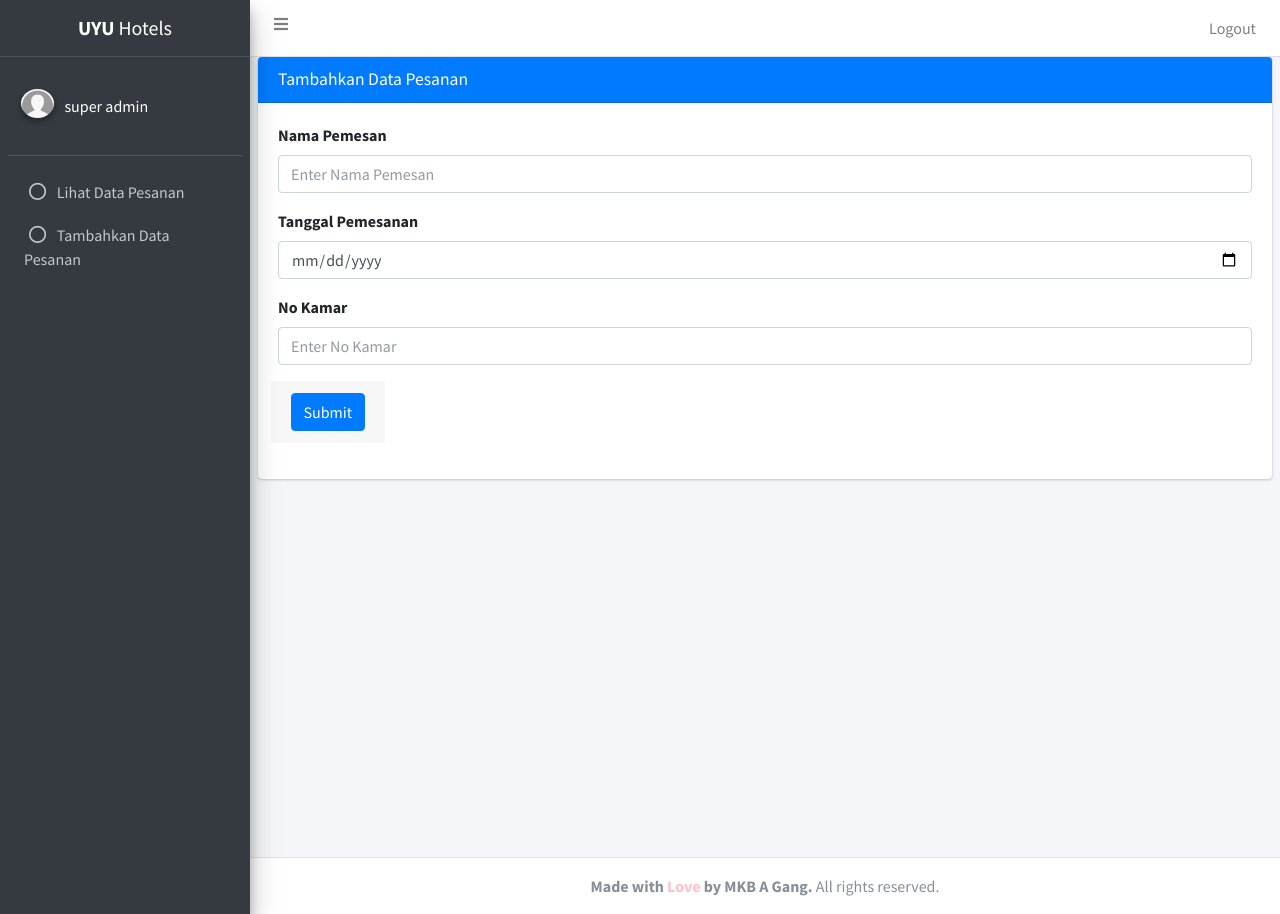
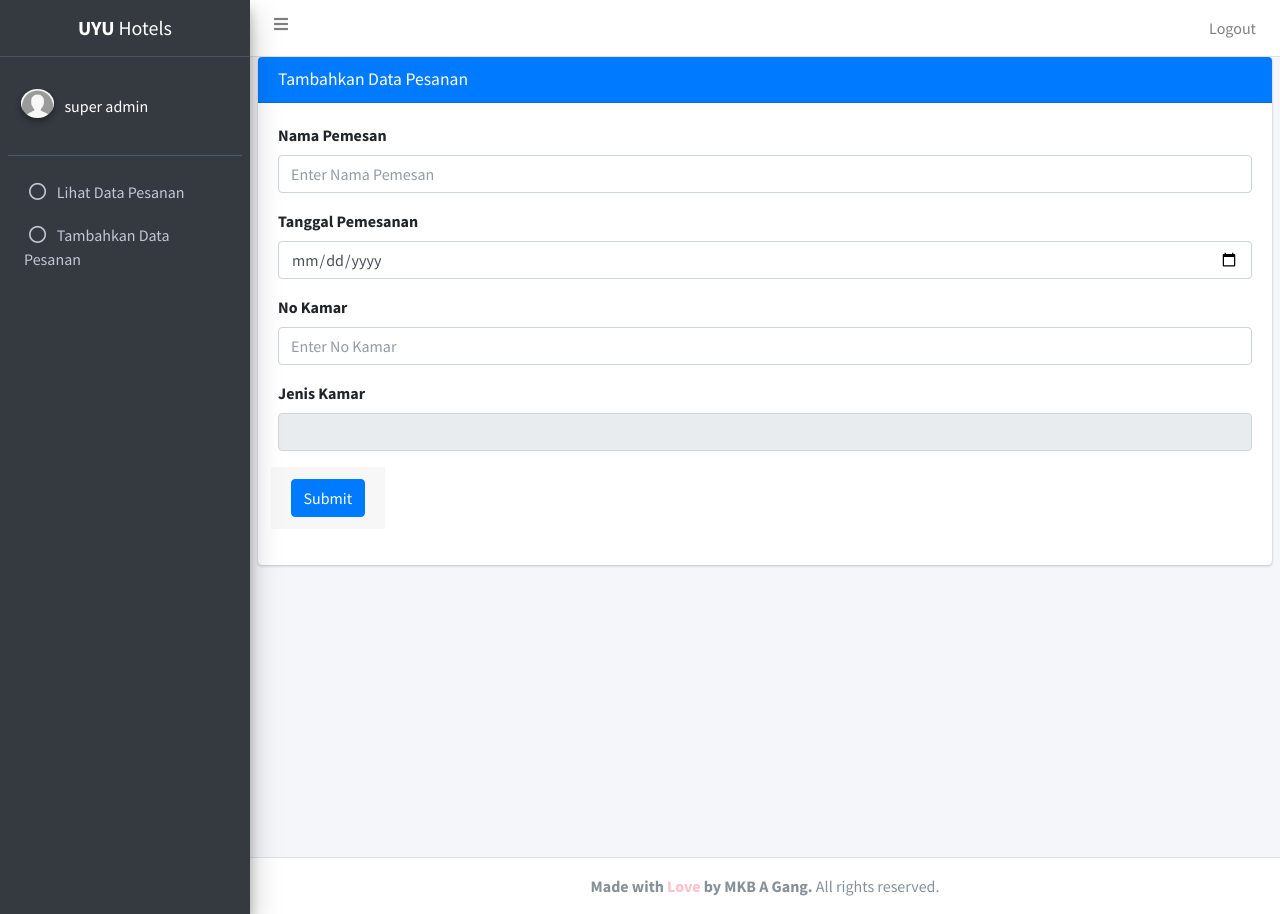
Before and after one commit to MIhsanHilmi/HotelUYU, a Flask app: page /add-pesanan in a window 1280 px wide. Run offline with Flask 2, Linux system fonts and the light colour scheme; a user stored in the database is signed in; some libraries are stand-ins or nearby versions.

Commit message:
Nambahin preview jenis kamar di tambah data

```diff
--- a/app.py
+++ b/app.py
@@ -18,6 +18,16 @@ mysql = MySQL(app)
 
 app.config['SECRET_KEY'] = os.urandom(24)
 
+@app.route('/api/jenis/<no>',methods=['GET'])
+def getJenis(no):
+    try:
+        cur = mysql.connection.cursor()
+        sql = "SELECT jenis_kamar FROM kamar WHERE no_kamar={}".format(no)
+        result = cur.execute(sql)
+        data = cur.fetchone()
+        return render_template('jenis.html',jenis=data)
+    except:
+        return render_template('jenis.html',jenis="None")
 
 @app.route('/pesanan', methods=['GET', 'POST'])
 def pesanan():
--- a/templates/add-pesanan.html
+++ b/templates/add-pesanan.html
@@ -44,6 +44,22 @@
               placeholder="Enter No Kamar"
               id="in_no_kamar"
               name="in_no_kamar"
+              onkeypress="limit(this)"
+              onkeyup="update(this)"
+            />
+          </div>
+        </div>
+        <div class="col-sm-12">
+          <div class="form-group">
+            <label>Jenis Kamar</label>
+            <input
+              type="text"
+              class="form-control disabled"
+              placeholder=""
+              value=""
+              id="in_jenis_kamar"
+              name="in_jenis_kamar"
+              disabled
             />
           </div>
         </div>
@@ -54,4 +70,28 @@
   </div>
   <!-- /.card-body -->
 </div>
+<script>
+  function update(id){
+    var no_kamar = document.getElementById('in_no_kamar');
+    if(no_kamar.value > 60){
+      no_kamar.value = 60;
+    }
+    const request = new XMLHttpRequest();
+      data = "";
+      var no = id;
+      request.open(
+        "GET",
+        "/api/jenis/"+no.value
+      );
+      request.onload = () => {
+        const response = request.responseText;
+        data = response;
+        if(data == "This page was not found"){
+          data = "NONE";
+        }
+        document.getElementById('in_jenis_kamar').value = data;
+      }
+      request.send();
+  }
+</script>
 {% endblock %}
--- /dev/null
+++ b/templates/jenis.html
@@ -0,0 +1 @@
+{{jenis['jenis_kamar']}}
```
